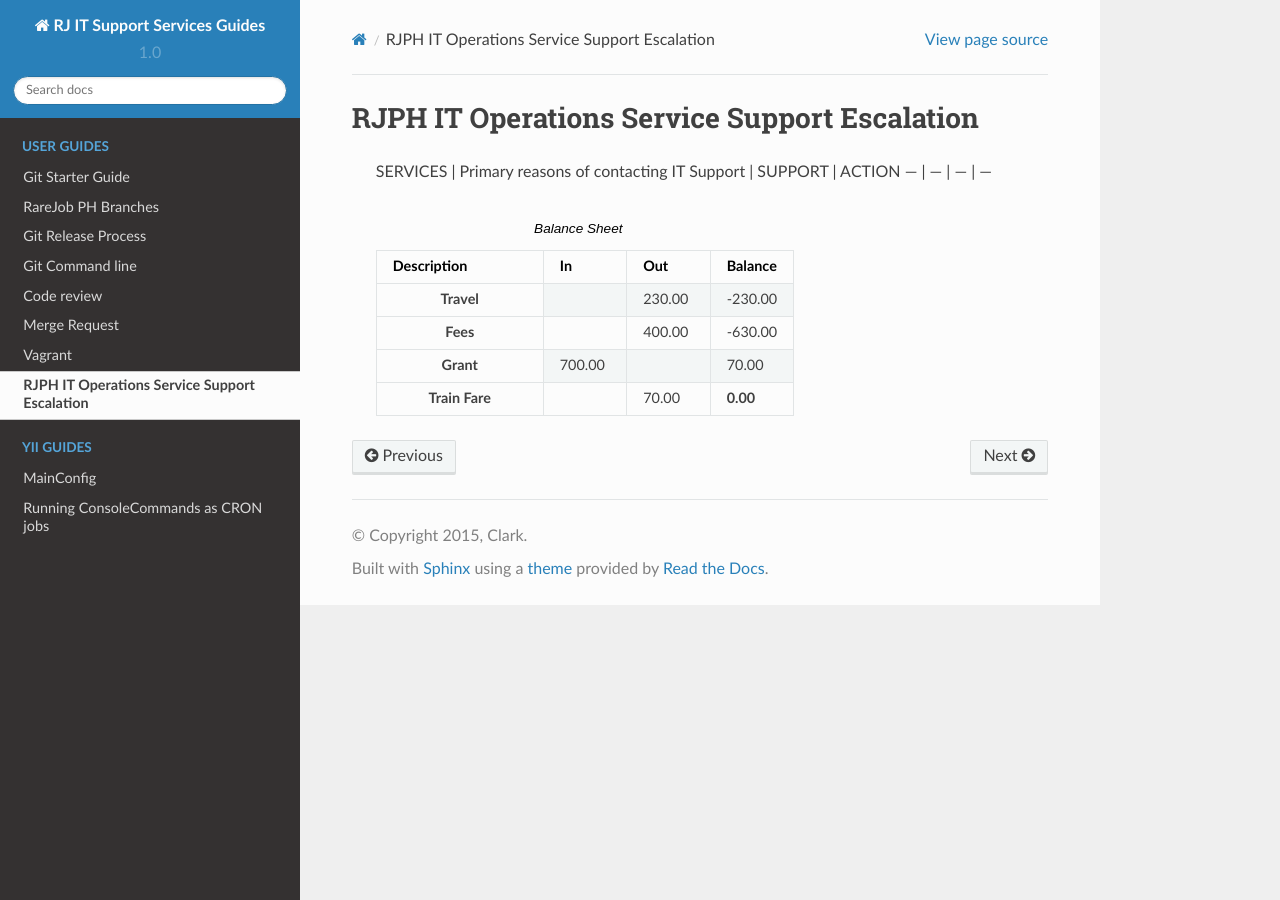
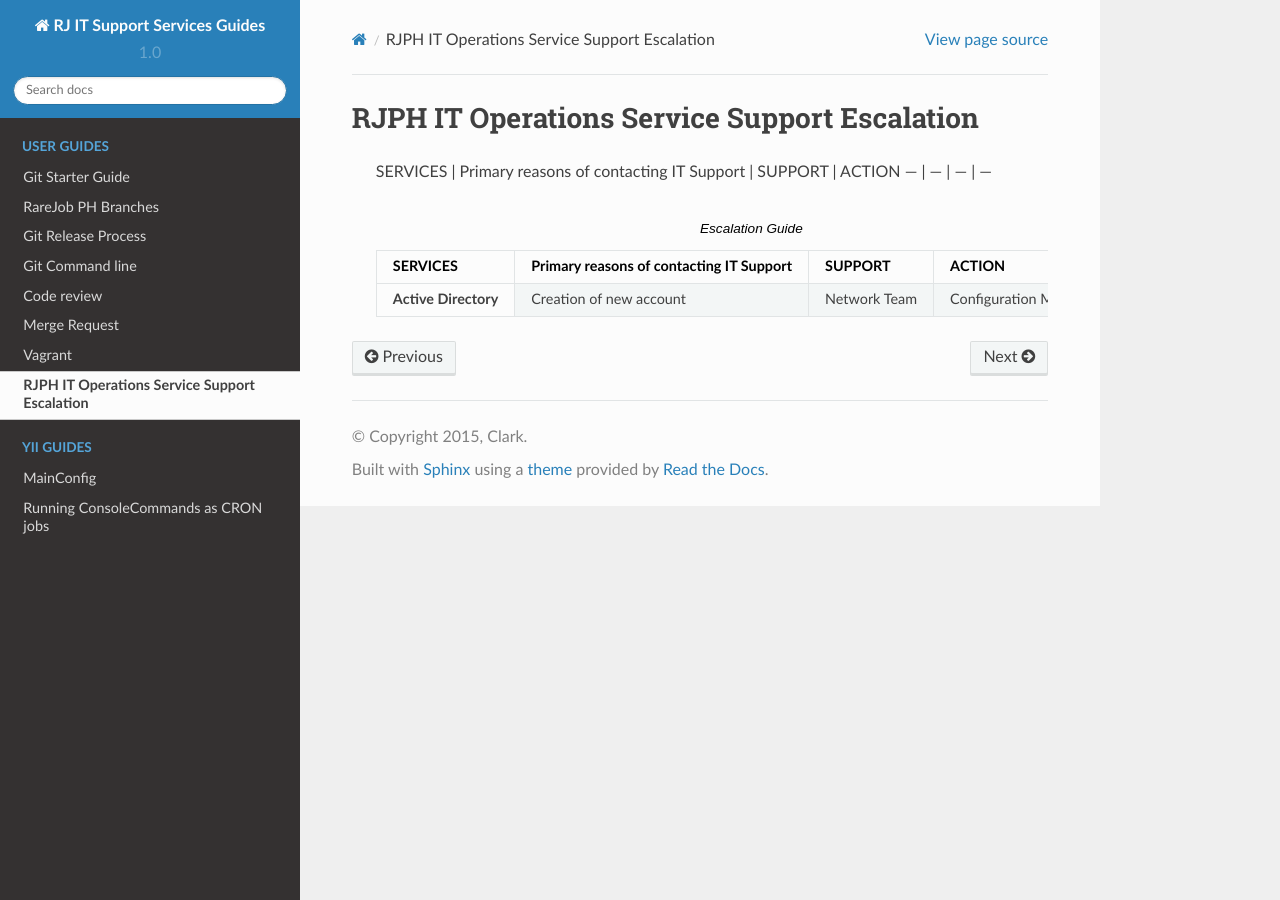
Before and after one commit to berserk207/rjnetwork, a Sphinx documentation site: the page built from docs/itosse.rst, in a window 1280 px wide. Built offline with Sphinx 7.4.7 and the Read the Docs theme 2.0.0, drawn with Linux system fonts in a browser that asks for light colours.

Commit message:
edit itosse.rst

```diff
--- a/docs/itosse.rst
+++ b/docs/itosse.rst
@@ -5,12 +5,9 @@ RJPH IT Operations Service Support Escalation
  --- | --- | --- | ---
 
 
- .. csv-table:: Balance Sheet
-   :header: Description,In,Out,Balance
-   :widths: 20, 10, 10, 10
+ .. csv-table:: Escalation Guide
+   :header: SERVICES,Primary reasons of contacting IT Support,SUPPORT,ACTION
+   :widths: 10, 30, 10, 10
    :stub-columns: 1
 
-   Travel,,230.00,-230.00
-   Fees,,400.00,-630.00
-   Grant,700.00,,70.00
-   Train Fare,,70.00,**0.00**
+   Active Directory,Creation of new account,Network Team,Configuration Management
```
